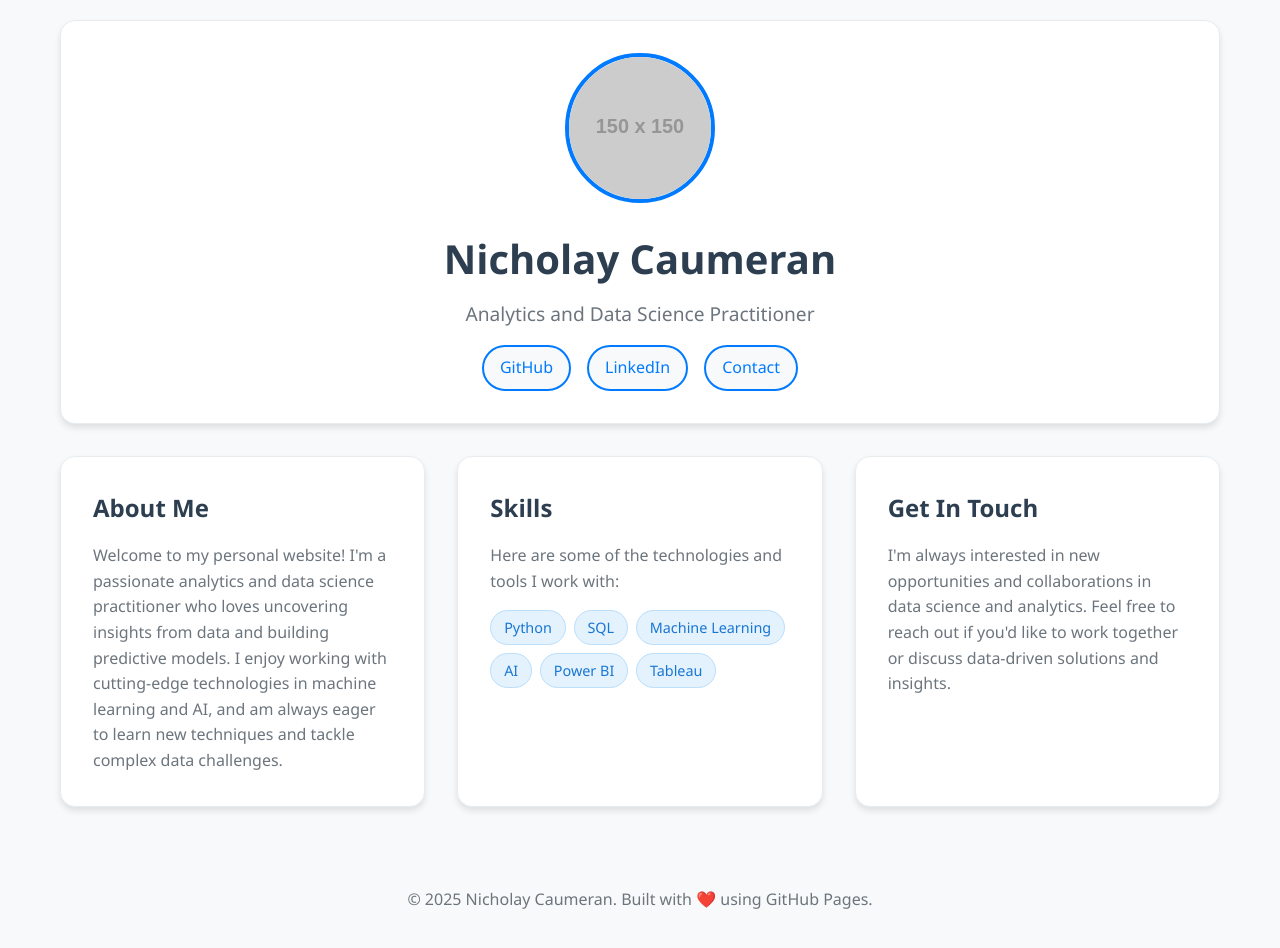
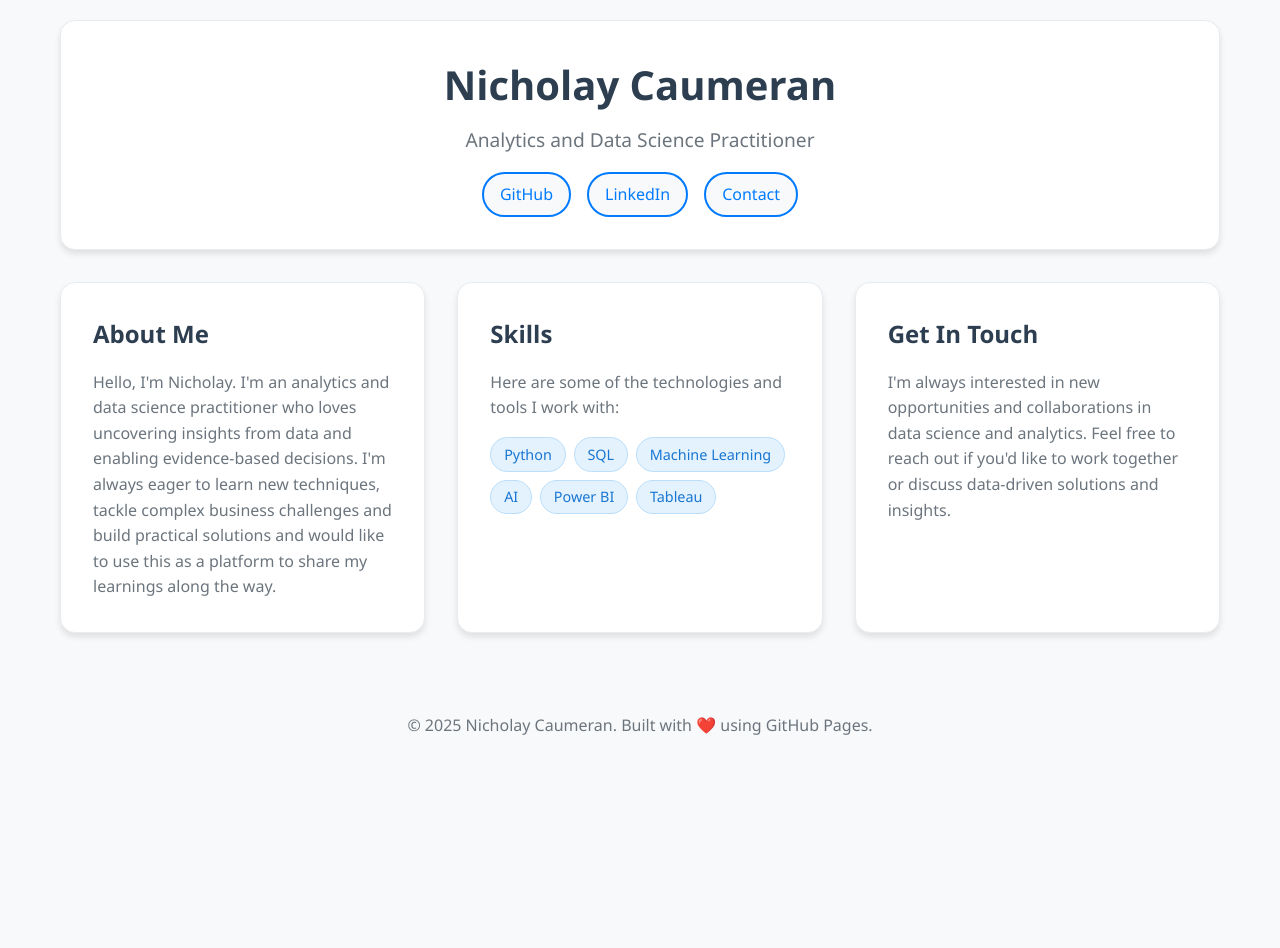
Before and after one commit to nicholaycaumeran/nicholaycaumeran.github.io, a plain HTML site: page index.html in a window 1280 px wide. After the commit the page ends 800 px from the top, so only its background shows below. Drawn offline with Linux system fonts and the light colour scheme; placeholder pictures from the web are drawn by us.

Commit message:
Update index.html

```diff
--- a/index.html
+++ b/index.html
@@ -152,7 +152,6 @@
     <div class="container">
         <header>
             <!-- Replace with your photo or remove the img tag -->
-            <img src="https://via.placeholder.com/150" alt="Your Name" class="profile-img">
             <h1>Nicholay Caumeran</h1>
             <p class="subtitle">Analytics and Data Science Practitioner</p>
             <div class="social-links">
@@ -166,10 +165,10 @@
             <div class="card">
                 <h2>About Me</h2>
                 <p>
-                    Welcome to my personal website! I'm a passionate analytics and data science practitioner
-                    who loves uncovering insights from data and building predictive models. I enjoy working
-                    with cutting-edge technologies in machine learning and AI, and am always eager to learn
-                    new techniques and tackle complex data challenges.
+                    Hello, I'm Nicholay. I'm an analytics and data science practitioner
+                    who loves uncovering insights from data and enabling evidence-based decisions.
+                    I'm always eager to learn new techniques, tackle complex business challenges and
+                    build practical solutions and would like to use this as a platform to share my learnings along the way.
                 </p>
             </div>
 
```
